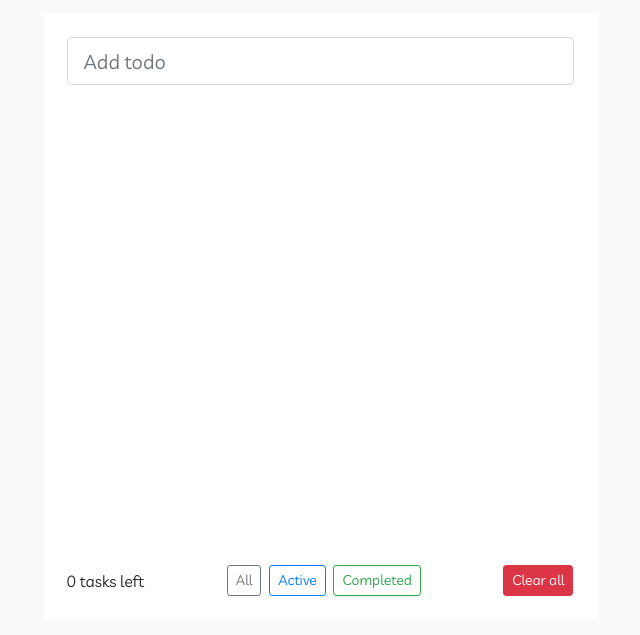
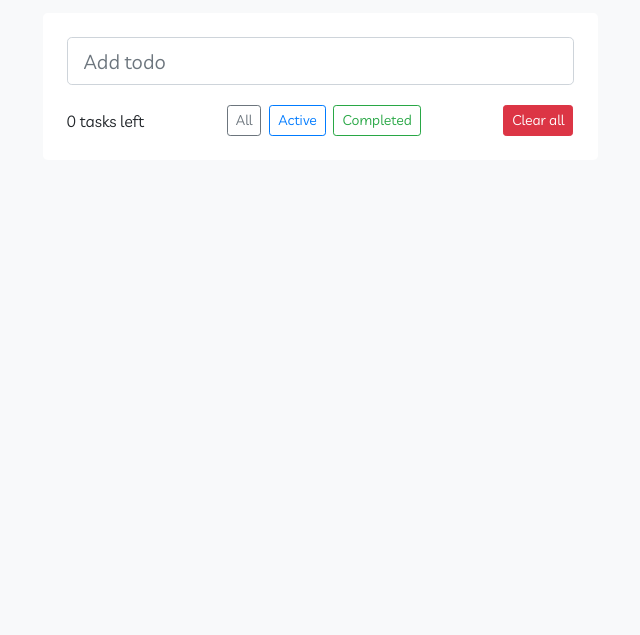
Before and after one commit to Mukhammadr1zo/Todos, a plain HTML site: page index.html in a window 1280 px wide. Shown: the part 67-702 px from the top of the page, without its empty margins (320-960 px from the left). Drawn offline with Linux system fonts and the light colour scheme.

Commit message:
bug fixed

```diff
--- a/css/styles.css
+++ b/css/styles.css
@@ -38,7 +38,7 @@ img {
 }
 
 .tasks__list {
-	height: 460px;
+	max-height: 460px;
 	overflow: auto;
 }
 
```
